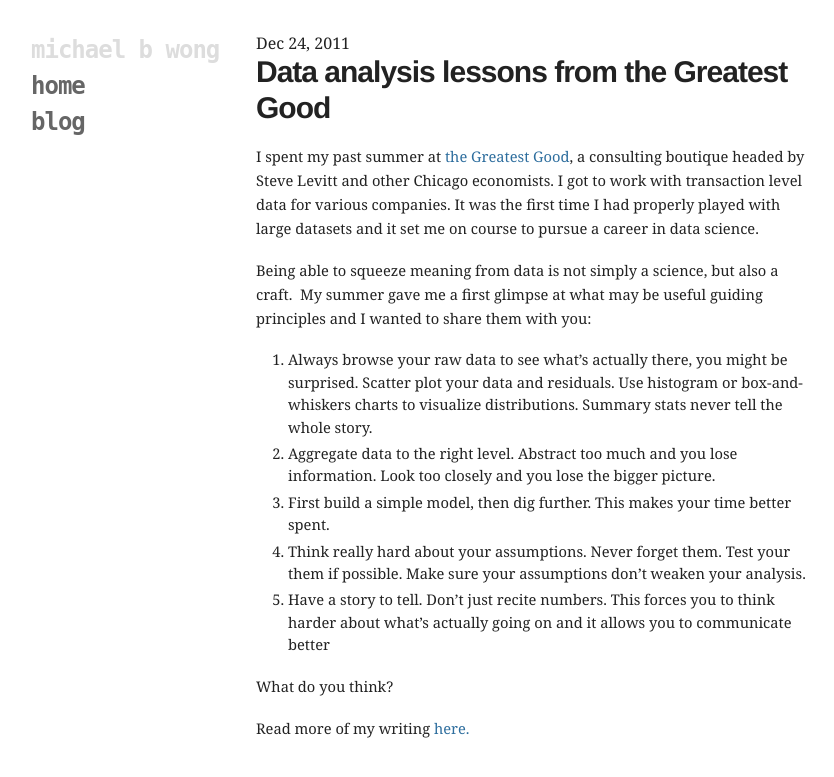
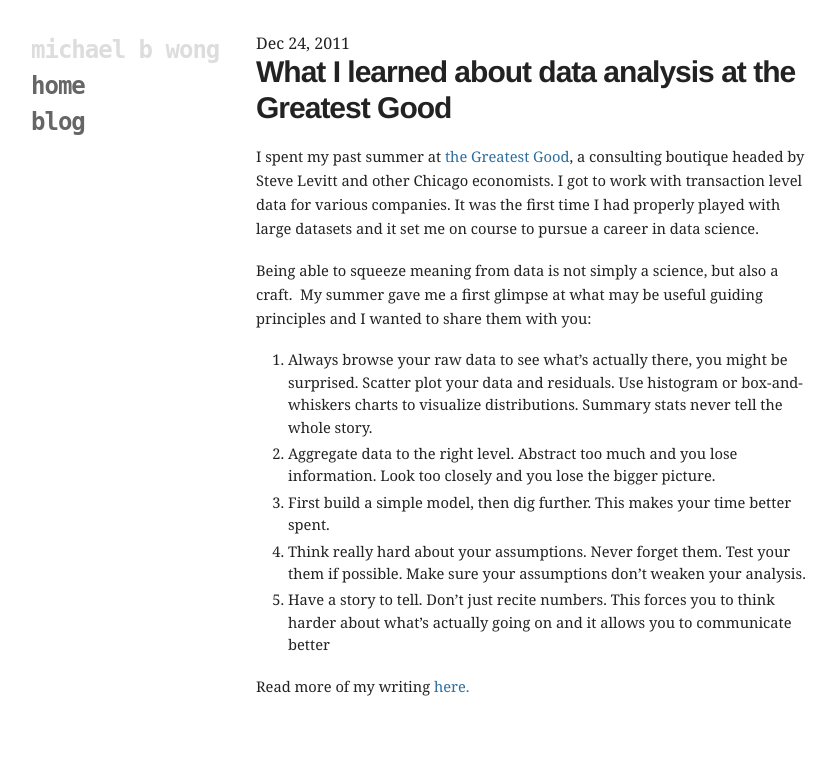
Before and after one commit to mbwong/mbwong.github.com, a Jekyll site: the page built from _posts/2011-12-24-data-analysis-lessons-from-the-greatest-good.md, in a window 1280 px wide. Shown: the top 777 px of the page, without its empty margins (94-928 px from the left). Built offline with Jekyll 4.4.1, drawn with Linux system fonts in a browser that asks for light colours.

Commit message:
Update _posts/2011-12-24-data-analysis-lessons-from-the-greatest-good.md

```diff
--- a/_posts/2011-12-24-data-analysis-lessons-from-the-greatest-good.md
+++ b/_posts/2011-12-24-data-analysis-lessons-from-the-greatest-good.md
@@ -1,9 +1,9 @@
 ---
 tags: data
-title: Data analysis lessons from the Greatest Good
+title: What I learned about data analysis at the Greatest Good
 layout: post
 ---
-# Data analysis lessons from the Greatest Good
+# What I learned about data analysis at the Greatest Good
 
 I spent my past summer at [the Greatest Good](http://greatestgood.com/), a
 consulting boutique headed by Steve Levitt and other Chicago economists. I got
@@ -20,5 +20,3 @@ principles and I wanted to share them with you:
 3. First build a simple model, then dig further. This makes your time better spent.
 4. Think really hard about your assumptions. Never forget them. Test your them if possible. Make sure your assumptions don't weaken your analysis.
 5. Have a story to tell. Don't just recite numbers. This forces you to think harder about what's actually going on and it allows you to communicate better
-
-What do you think?
```
